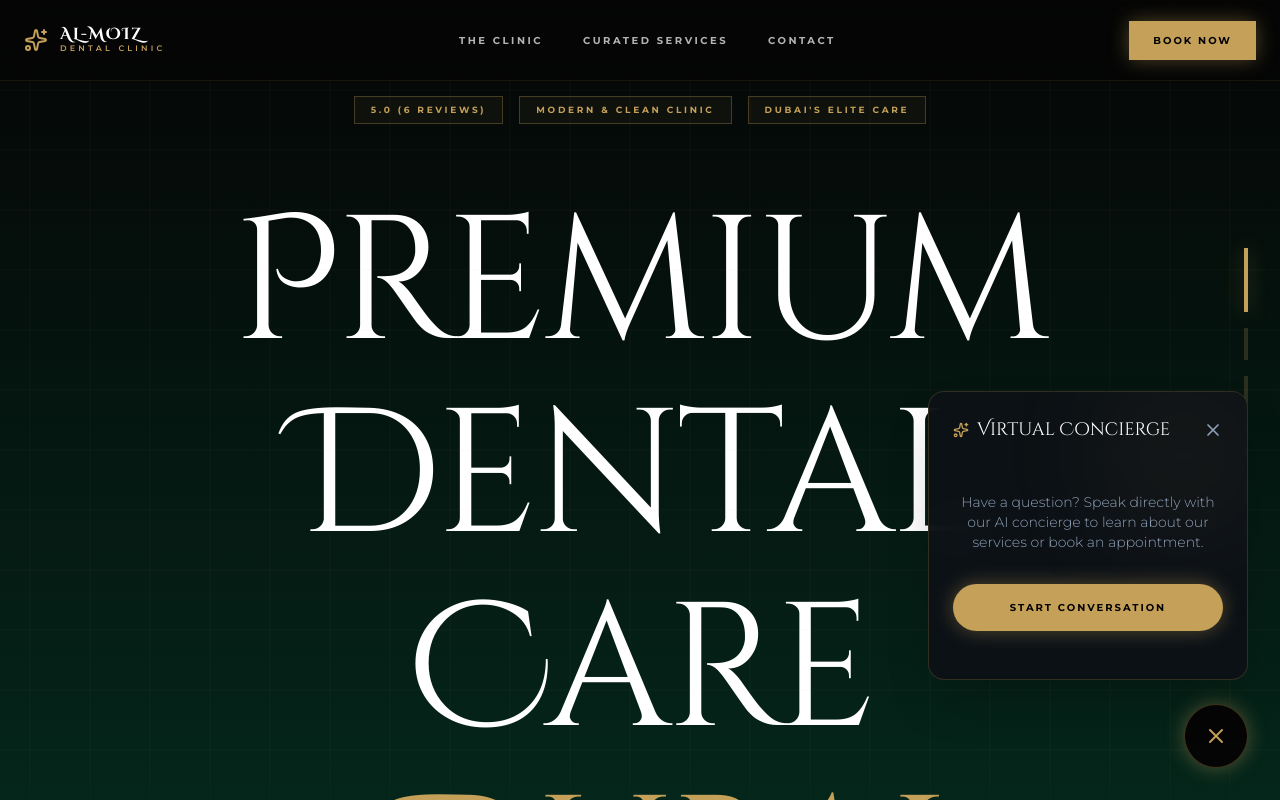
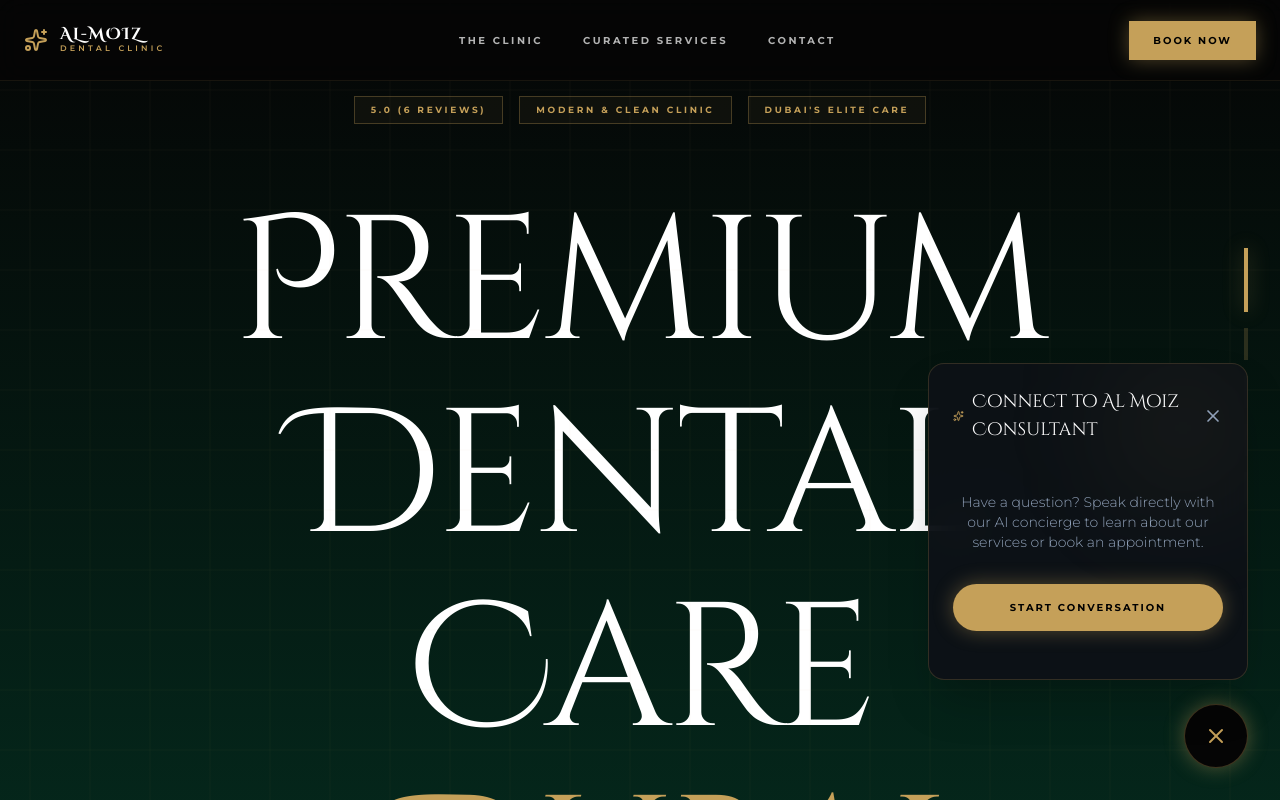
Before and after one commit to abdulmunaf-009/BUSINEES-DATA-, a Next.js app: page / in a window 1280 px wide. Both pictures are taken after a click on the button 1216 px from the left and 736 px from the top of the page. Shown: the top 800 px of the page. Built offline with nearby package versions, Linux system fonts and the light colour scheme.

Commit message:
Update Concierge heading to Connect to Al Moiz Consultant

```diff
--- a/components/VirtualConcierge.tsx
+++ b/components/VirtualConcierge.tsx
@@ -666,7 +666,7 @@ SERVICES_KNOWLEDGE (DETAILED PROCESSES & PATIENT PROFILES)
             <div className="flex justify-between items-center mb-6 relative z-10">
               <div className="flex items-center gap-2">
                 <Sparkles className="w-4 h-4 text-gold-accent" />
-                <h3 className="font-display text-lg text-white">Virtual Concierge</h3>
+                <h3 className="font-display text-lg text-white">Connect to Al Moiz Consultant</h3>
               </div>
               <button onClick={() => setIsOpen(false)} className="text-slate-400 hover:text-white transition-colors">
                 <X className="w-5 h-5" />
```
